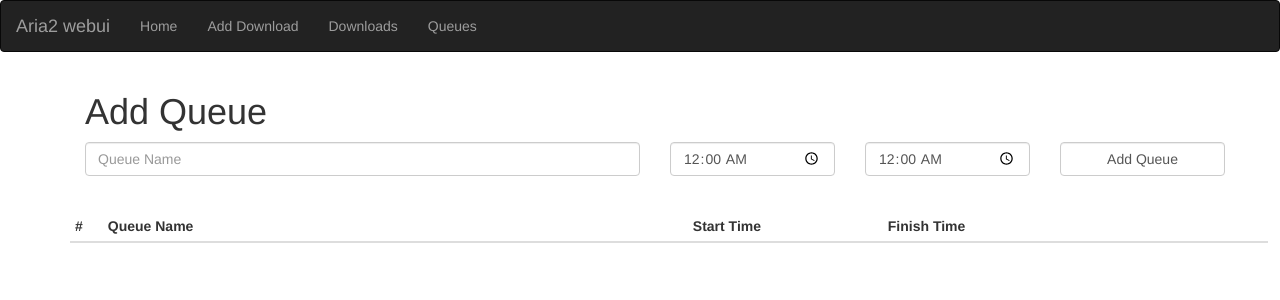
After one commit to KhashayarSH/simple-aria2-webui, a Flask app: page /queues in a window 1280 px wide. The commit adds this page. Shown: the top 300 px of the page. Run offline with Flask 2, Linux system fonts and the light colour scheme; lists and menus that the app fills with data are empty; some libraries are stand-ins or nearby versions.

Commit message:
Added Download Queues and changed app structure

```diff
--- a/app/forms.py
+++ b/app/forms.py
@@ -1,12 +1,10 @@
 from flask_wtf import FlaskForm
 from flask_wtf.html5 import URLField
-from wtforms import SubmitField, HiddenField
+from wtforms import SubmitField, HiddenField, StringField
 from wtforms.validators import url, DataRequired
 
-FILTERS = ['error', 'complete', 'paused', 'waiting', 'active', 'removed']
-
 class AddDownloadForm(FlaskForm):
-    url = URLField('URL', validators=[url(), DataRequired()])
+    url = URLField('', validators=[url(), DataRequired()])
     submit = SubmitField('Add Download')
 
 class ChangeUrlForm(FlaskForm):
@@ -18,3 +16,19 @@ class DownloadControlForm(FlaskForm):
     gid = HiddenField('gid')
     status = HiddenField()
     control_button = SubmitField()
+
+class AddQueueForm(FlaskForm):
+    name = StringField('', validators=[DataRequired()])
+    submit = SubmitField('Add Queue')
+
+class QueueControlForm(FlaskForm):
+    name = StringField('', validators=[DataRequired()])
+    original_name = HiddenField('')
+    submit = SubmitField('Update Queue')
+
+class DeleteQueueForm(FlaskForm):
+    name = HiddenField('')
+    Delete_button = SubmitField()
+
+class ChangeQueueForm(FlaskForm):
+    gid = HiddenField('')
--- a/app/routes.py
+++ b/app/routes.py
@@ -1,78 +1,156 @@
-from flask import render_template, flash, redirect, url_for, request
+from flask import render_template, flash, redirect, url_for, request, send_file
 from app import app
-from forms import AddDownloadForm, ChangeUrlForm, DownloadControlForm
-from app.aria2rpcfunctions import add_download_rpc, tell_active_download_rpc, tell_waiting_download_rpc, tell_stopped_download_rpc, unpause_all_download_rpc, pause_all_download_rpc, remove_download_rpc, pause_download_rpc, unpause_download_rpc, tell_status_download_rpc, change_url_download_rpc
-import json
+from forms import AddDownloadForm, ChangeUrlForm, DownloadControlForm, AddQueueForm, QueueControlForm, DeleteQueueForm, ChangeQueueForm
+from download_manager_functions import get_downloads_dm, get_queues_dm, get_downloads_queue_dm, get_status_dm, add_download_dm, remove_download_dm, pause_download_dm, unpause_download_dm, change_download_link_dm, change_download_queue_dm, add_queue_dm, delete_queue_dm, update_queue_dm
+from config import BASE_DIR
+import json, os, time
 
 filters = ['error', 'complete', 'paused', 'waiting', 'active', 'removed']
+displayed_queue = 'All Downloads'
 
 @app.route('/', methods=['GET','POST'])
 @app.route('/index', methods=['GET','POST'])
 def index():
+    queues = get_queues_dm()
+    downloads_queue = get_downloads_queue_dm()
     if request.method == 'POST':
-        del filters[:]
+        global displayed_queue
+        displayed_queue = request.form['queue-select']
+        global filters
+        filters = []
         for item in request.form:
             filters.append(item)
     change_url_form = ChangeUrlForm()
     download_control_form = DownloadControlForm()
-    downloads = tell_active_download_rpc()
-    downloads += tell_waiting_download_rpc()
-    downloads += tell_stopped_download_rpc()
-    a=[]
-    for item in downloads:
-        if item['status'] not in filters:
-            a.append(item)
-    for item in a:
-        downloads.remove(item)
+    change_queue_form = ChangeQueueForm()
+    downloads = get_downloads_dm(filters, displayed_queue)
     return render_template('index.html', title='Aria2 webui',
                             downloads = downloads,
                             change_url_form = change_url_form,
-                            download_control_form = download_control_form)
+                            download_control_form = download_control_form, queues=queues, downloads_queue=downloads_queue, change_queue_form=change_queue_form)
 
 @app.route('/index/change_url', methods=['GET','POST'])
 def change_url():
     change_url_form = ChangeUrlForm()
-    download_control_form = DownloadControlForm()
     if change_url_form.validate_on_submit():
-        flash('URL Changed Successfully')
-        respose = change_url_download_rpc(change_url_form.gid.data, change_url_form.url.data)
-        return redirect(url_for('index'))
-    downloads = tell_active_download_rpc()
-    downloads += tell_waiting_download_rpc()
-    downloads += tell_stopped_download_rpc()
-    return render_template('index.html', title='Downloads test',
-                            downloads = downloads,
-                            change_url_form = change_url_form,
-                            download_control_form = download_control_form)
+        flash('URL Changed Successfully', 'success')
+        change_download_link_dm(change_url_form.gid.data, change_url_form.url.data)
+    return redirect(url_for('index'))
 
 @app.route('/index/download_control', methods=['GET','POST'])
 def download_control():
-    change_url_form = ChangeUrlForm()
-    download_control_form = DownloadControlForm()
     if request.method == 'POST':
-        current_download_status = tell_status_download_rpc(request.form['gid'])['status']
+        current_download_status = get_status_dm(request.form['gid'])['status']
         if request.form['control-button'] == 'play':
             if current_download_status == 'waiting' or current_download_status == 'active':
-                pause_download_rpc(request.form['gid'])
+                pause_download_dm(request.form['gid'])
             elif current_download_status == 'paused':
-                unpause_download_rpc(request.form['gid'])
+                unpause_download_dm(request.form['gid'])
         elif request.form['control-button'] == 'remove':
-            remove_download_rpc(request.form['gid'])
-    downloads = tell_active_download_rpc()
-    downloads += tell_waiting_download_rpc()
-    downloads += tell_stopped_download_rpc()
-    return render_template('index.html', title='Downloads test',
-                            downloads = downloads,
-                            change_url_form = change_url_form,
-                            download_control_form = download_control_form)
+            remove_download_dm(request.form['gid'])
+    return redirect(url_for('index'))
 
 @app.route('/add_download', methods=['GET','POST'])
 def add_download():
+    queues = get_queues_dm()
     add_download_form = AddDownloadForm()
-    queues = []
     if add_download_form.validate_on_submit():
+        flash('Download added', 'success')
+        add_download_dm(add_download_form.url.data, request.form['queue-field'])
+        return redirect(url_for('add_download'))
+    return render_template('add_download.html', title='Add Download', add_download_form=add_download_form, queues = queues)
+
+@app.route('/queues', methods=['GET','POST'])
+def queues():
+    queues = get_queues_dm()
+    queue_control_form = QueueControlForm()
+    delete_queue_form = DeleteQueueForm()
+    add_queue_form = AddQueueForm()
+    if add_queue_form.validate_on_submit():
+        flag = 1
+        if add_queue_form.name.data == "Main Queue":
+            flag = 0
+        for item in queues:
+            if item['name'] == add_queue_form.name.data:
+                flag = 0
+                break
+        if flag and request.form['start'] and request.form['finish']:
+            flash('Queue added', 'success')
+            add_queue_dm(request.form['name'], request.form['start'], request.form['finish'])
+        if not request.form['start'] or not request.form['finish']:
+            flash('All fields of time fields must have values', 'error')
+        if not flag:
+            flash('Queue name is duplicate', 'error')
+        return redirect(url_for('queues'))
+    queues = get_queues_dm()
+    return render_template('queues.html', title='Queues', add_queue_form = add_queue_form, queue_control_form = queue_control_form, queues = queues, delete_queue_form = delete_queue_form)
+
+@app.route('/queues/queue_control', methods=['GET','POST'])
+def queue_control():
+    queue_control_form = QueueControlForm()
+    queues = get_queues_dm()
+    print (queue_control_form.validate_on_submit())
+    if request.method == "POST":
         print(request.form)
-        flash('Download added')
-        respose = add_download_rpc(add_download_form.url.data, 'False')
-        return redirect(url_for('index'))
-    return render_template('add_download.html', title='Add Download', add_download_form=add_download_form, queues = queues)
+        flag = 1
+        for item in queues:
+            if item['name'] == request.form['name']:
+                flag = 0
+                break
+        if flag and request.form['start'] and request.form['finish']:
+            flash('Queue Updated', 'success')
+            update_queue_dm(request.form['original_name'], request.form['name'], request.form['start'], request.form['finish'])
+        if not request.form['start'] or not request.form['finish']:
+            flash('All fields of time fields must have values', 'error')
+        if not flag:
+            flash('Queue name is duplicate', 'error')
+    return redirect(url_for('queues'))
+
+@app.route('/queues/delete_queue', methods=['GET','POST'])
+def delete_queue():
+    if request.method == 'POST':
+        delete_queue_dm(request.form['name'])
+    return redirect(url_for('queues'))
+
+@app.route('/index/change_queue', methods=['GET','POST'])
+def change_queue():
+    if request.method == 'POST':
+        change_download_queue_dm(request.form['gid'], request.form['change_queue'])
+    return redirect(url_for('index'))
+
+@app.route('/downloads', defaults={'req_path': ''})
+@app.route('/downloads/<req_path>')
+def downloads(req_path):
+    # Joining the base and the requested file
+    if req_path:
+        abs_path = os.path.join(BASE_DIR, req_path)
+    else:
+        abs_path = BASE_DIR
+    # directory contents
+    files = os.listdir(BASE_DIR)
+    remove_list=[]
+    for file in files:
+        if file[-6:] == '.aria2':
+            remove_list.append(file)
+
+    for file in remove_list:
+        files.remove(file)
+    files=sorted(files)
+    files_with_data = []
+    for file in files:
+        file_path = os.path.join(BASE_DIR, file)
+        new_file = {
+            "date" : time.ctime(os.path.getmtime(file_path)),
+            "name" : file,
+            "size" : os.path.getsize(file_path)
+        }
+        files_with_data.append(new_file)
+    # Return 404 if path doesn't exist
+    if req_path != '' and req_path not in files:
+        return render_template('404.html')
+
+    # Check if path is a file and serve
+    if req_path in files and os.path.isfile(abs_path):
+        return send_file(abs_path)
+
+    return render_template('downloads.html', files=files_with_data)
--- a/app/templates/_change_url.html
+++ b/app/templates/_change_url.html
@@ -7,11 +7,11 @@
   </div>
   <div class="container">
     <div class="row">
-      <div class="col-md-11">
+      <div class="col-md-10">
         {{ wtf.form_field(change_url_form.url, class="form-control closer-top", placeholder='New URL')  }}
       </div>
-      <div class="col-md-1">
-        <button class="btn btn-default btn-sm" {% if download.status == "complete" or download.status == "removed" %} {{ "disabled=	&#34;disabled&#34;" }} {% endif %} type="submit">Change URL</button>
+      <div class="col-md-2">
+        <button class="btn btn-default btn-sm form-control" {% if download.status == "complete" or download.status == "removed" %} {{ "disabled=	&#34;disabled&#34;" }} {% endif %} type="submit">Change URL</button>
       </div>
     </div>
   </div>
--- a/app/templates/_download_table.html
+++ b/app/templates/_download_table.html
@@ -48,7 +48,7 @@
                   {% endif %}
                 </div>
                 <div class="col-md-1 text-left ellipsis">
-                  Queue
+                  {% if downloads_queue[download.gid] %} {{ downloads_queue[download.gid] }} {% else %} {{"Main Queue"}}{% endif %}
                 </div>
                 <div class="col-md-1 text-left ellipsis">
                   {{ download.totalLength|size_adapter }}
@@ -83,6 +83,7 @@
               {% if download.status != 'error' and download.status != 'removed' and download.status != 'complete' %}
               {% include '_change_url.html' %}
               {% endif %}
+              {% include '_change_queue.html' %}
             </div>
           </div>
         </td>
--- a/app/templates/base.html
+++ b/app/templates/base.html
@@ -10,7 +10,7 @@
   }
   .closer-top {
     position: relative;
-    top: -22px;
+    top: -20px;
   }
   .closer-top-abit {
     position: relative;
@@ -19,7 +19,11 @@
   .label {
   min-width: 120px ;
   display: inline-block
-}
+  }
+  .label-fill {
+    display:inline-block;
+    width:99%;
+  }
   </style>
 {% endblock %}
 
@@ -42,7 +46,15 @@
     $.each(checkboxValues, function(key, value) {
         $("#" + key).prop('checked', value);
         });
+  </script>
+  <script>
+      $("#queue-select").on("change", function(){
+        localStorage.setItem('selectedtem', document.getElementById('queue-select').value);
+      });
 
+      $(function() {
+          document.getElementById(localStorage.getItem('selectedtem')).selected = true;
+          });
   </script>
 {% endblock %}
 {% block title %}
@@ -64,16 +76,18 @@
          <ul class="nav navbar-nav">
              <li><a href="{{ url_for('index') }}">Home</a></li>
              <li><a href="{{ url_for('add_download') }}">Add Download</a></li>
+             <li><a href="{{ url_for('downloads') }}">Downloads</a></li>
+             <li><a href="{{ url_for('queues') }}">Queues</a></li>
          </ul>
      </div>
   </nav>
 {% endblock %}
 
 {% block content %}
-  {% with messages = get_flashed_messages() %}
+  {% with messages = get_flashed_messages(with_categories = true) %}
   {% if messages %}
-      {% for message in messages %}
-      <div class="alert alert-info" role="alert">{{ message }}</div>
+      {% for category, message in messages %}
+      <div class="alert alert-{% if category == 'error' %}{{ 'danger' }}{% elif category == 'success' %}{{ 'success' }}{% else %}{{ 'info' }}{% endif %}" role="alert">{{ message }}</div>
       {% endfor %}
   {% endif %}
   {% endwith %}
--- /dev/null
+++ b/app/templates/queues.html
@@ -0,0 +1,94 @@
+{% extends "base.html" %}
+
+{% import 'bootstrap/wtf.html' as wtf %}
+
+{% block app_content %}
+<div class="container">
+  <form action="{{ url_for('queues') }}" method="post" novalidate>
+    {{ add_queue_form.csrf_token }}
+    <div class="container">
+      <div class="row">
+        <div class="col-md-12">
+          <h1>Add Queue</h1>
+        </div>
+      </div>
+
+      <div class="row">
+        <div class="col-md-6">
+          {{ wtf.form_field(add_queue_form.name, class="form-control closer-top", placeholder='Queue Name')  }}
+        </div>
+        <div class="col-md-2">
+          <input class="form-control" type="time" id="start" name="start" value="00:00" required>
+        </div>
+        <div class="col-md-2">
+          <input class="form-control" type="time" id="finish" name="finish" value="00:00" required>
+        </div>
+        <div class="col-md-2">
+          {{ wtf.form_field(add_queue_form.submit,class="form-control")  }}
+        </div>
+      </div>
+    </div>
+  </form>
+  <table class="table table-hover table-condensed">
+    <thead>
+      <tr>
+        <th scope="col">#</th>
+        <th scope="col">
+          <div class="container">
+            <div class="row">
+              <div class="col-md-6 text-left ellipsis">
+                Queue Name
+              </div>
+              <div class="col-md-2 text-left ellipsis">
+                Start Time
+              </div>
+              <div class="col-md-2 text-left ellipsis">
+                Finish Time
+              </div>
+            </div>
+          </div>
+        </th>
+      </tr>
+    </thead>
+    <tbody>
+      {% for queue in queues %}
+      <tr>
+        <th scope="row">{{ loop.index }}</th>
+        <td>
+          <div class="container">
+            <div class="row">
+              <div class="col-md-10">
+                <a class="btn btn-link" role="button" data-toggle="collapse" href="#collapseQueue{{ loop.index }}" aria-expanded="false" aria-controls="collapseQueue{{ loop.index }}">
+                  <div class="container">
+                    <div class="row">
+                      <div class="col-md-6 text-left ellipsis">
+                        {{ queue.name }}
+                      </div>
+                      <div class="col-md-2 text-left ellipsis">
+                        {{ queue.start }}
+                      </div>
+                      <div class="col-md-2 text-left ellipsis">
+                        {{ queue.finish }}
+                      </div>
+                    </div>
+                  </div>
+                </a>
+              </div>
+
+              <div class="col-md-2 text-left ellipsis">
+                {% include '_delete_queue.html' %}
+              </div>
+            </div>
+            <div class="collapse" id="collapseQueue{{ loop.index }}">
+              <div class="card card-body">
+                {% include '_queue_control.html' %}
+              </div>
+            </div>
+          </div>
+        </td>
+      </tr>
+      {% endfor %}
+    </tbody>
+  </table>
+</div>
+{% endblock %}
--- a/config.py
+++ b/config.py
@@ -8,5 +8,7 @@ JSONRPC_LINK = 'http://localhost:6800/jsonrpc'
 
 TOKEN = '3B4NzJn1niVKSEJPuGDY9YE//QMzw7F3oMQL455h+uM='
 
+BASE_DIR = '/home/xerxes/ariadownloads'
+
 opener = urllib2.build_opener()
 opener.addheaders = [('User-Agent', 'Mozilla/5.0')]
```
Also changed, not shown: app/__init__.py (+13 -0 lines), app/templates/_change_queue.html (added, +21 -0 lines), app/templates/_delete_queue.html (added, +32 -0 lines), app/templates/_download_control.html (+9 -1 lines), app/templates/_queue_control.html (added, +22 -0 lines), app/templates/add_download.html (+5 -5 lines), app/templates/downloads.html (added, +52 -0 lines), app/templates/index.html (+16 -5 lines), aria2rpcfunctions.py (renamed from app/aria2rpcfunctions.py, +13 -1 lines), custom_queue.py (added, +112 -0 lines), download_manager_functions.py (added, +94 -0 lines).
